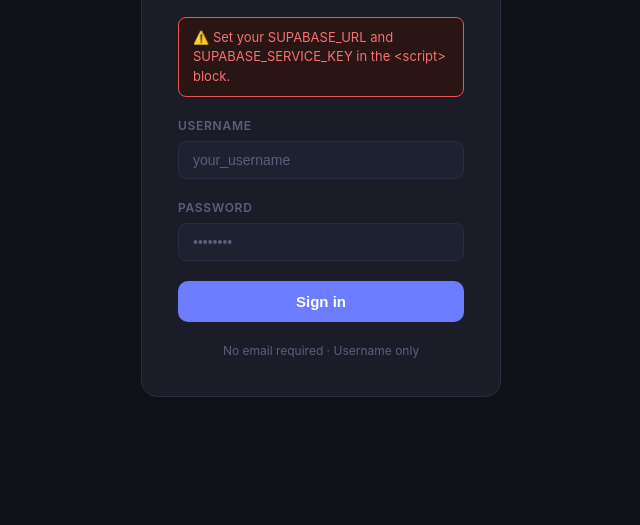
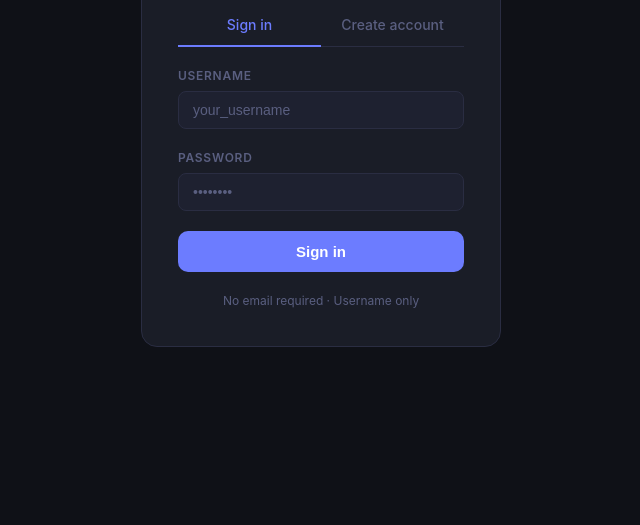
Before and after one commit to ytfun123/discord, a plain HTML site: page index.html in a window 1280 px wide. Shown: the part 275-800 px from the top of the page, without its empty margins (319-959 px from the left). Drawn offline with Linux system fonts and the light colour scheme.

Commit message:
Update index.html

```diff
--- a/index.html
+++ b/index.html
@@ -191,8 +191,8 @@
 
 <script>
 // ===== CONFIG — fill these in =====
-const SUPABASE_URL        = 'https://YOUR_PROJECT.supabase.co';
-const SUPABASE_SERVICE_KEY= 'YOUR_SERVICE_ROLE_KEY';
+const SUPABASE_URL        = 'https://spulajtpzpwmdoixjsmo.supabase.co';
+const SUPABASE_SERVICE_KEY= 'sb_publishable_nNxlpUfS4y_0KgbJS-U9PA_ZzTQA9xk';
 const SHEETS_WEBAPP_URL   = 'YOUR_GOOGLE_APPS_SCRIPT_WEBAPP_URL'; // see NexusChat_Sheets.gs
 const POLL_INTERVAL       = 3000;
 </script>
```
